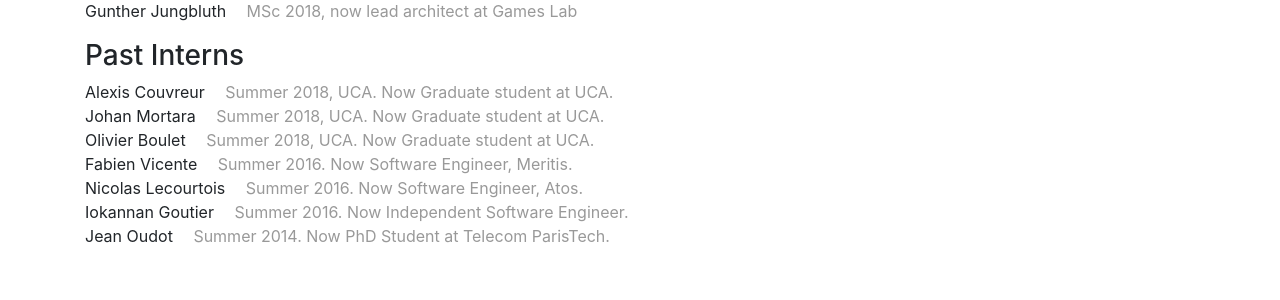
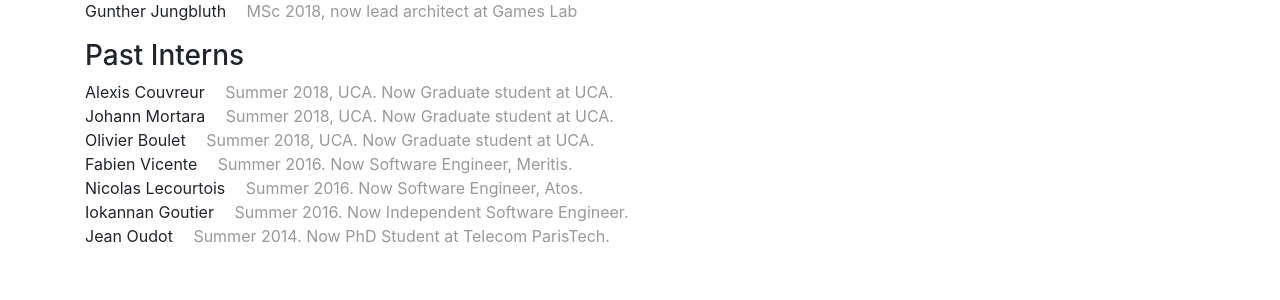
Before and after one commit to ace-design/ace-design.github.io, a Jekyll site: the page built from index.html, in a window 1280 px wide. Shown: the part 1892-2192 px from the top of the page. Built offline with Jekyll 4.4.1, drawn with Linux system fonts in a browser that asks for light colours; nearby versions of some CDN libraries.

Commit message:
Update people.yml

```diff
--- a/_data/people.yml
+++ b/_data/people.yml
@@ -158,7 +158,7 @@ alexis_couvreur:
     bio: "Summer 2018, UCA. Now Graduate student at UCA."
 
 johan_mortara:
-    display_name: "Johan Mortara"
+    display_name: "Johann Mortara"
     role: ugrad-alum
     bio: "Summer 2018, UCA. Now Graduate student at UCA."
 
```
